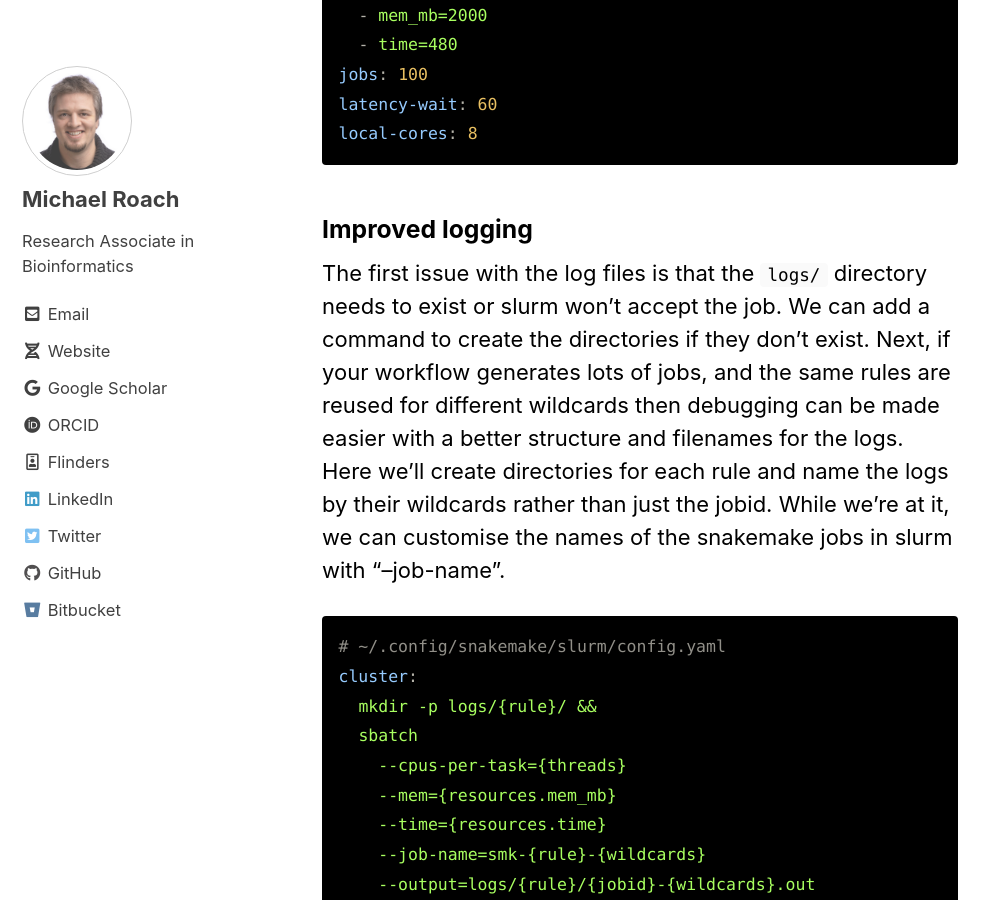
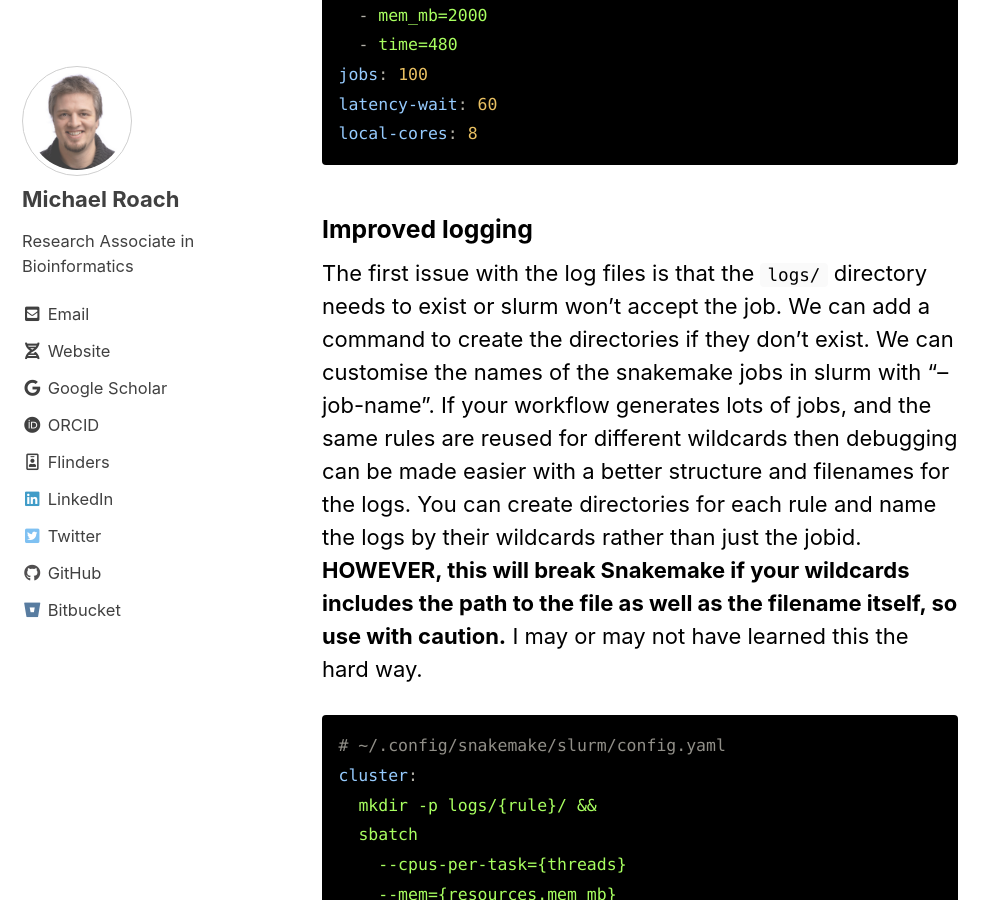
Before and after one commit to FlindersFAME/fame.github.io, a Jekyll site: the page built from Blog/_posts/2021-08-02-snakemake-profiles-updated.md, in a window 1280 px wide and 900 px high, scrolled down 2873 px. Shown: the whole window, without its empty margins (0-999 px from the left). Built offline with Jekyll 4.4.1, drawn with Linux system fonts in a browser that asks for light colours; cached includes are drawn as plain includes; some of the changed text lies outside the part shown.

Commit message:
Update for snakemake profiles

````diff
--- a/Blog/_posts/2021-08-02-snakemake-profiles-updated.md
+++ b/Blog/_posts/2021-08-02-snakemake-profiles-updated.md
@@ -87,10 +87,14 @@ local-cores: 8
 
 ### Improved logging
 The first issue with the log files is that the `logs/` directory needs to exist or slurm won't accept the job. We can add
-a command to create the directories if they don't exist. Next, if your workflow generates lots of jobs, and the same
-rules are reused for different wildcards then debugging can be made easier with a better structure and filenames for the
-logs. Here we'll create directories for each rule and name the logs by their wildcards rather than just the jobid.
-While we're at it, we can customise the names of the snakemake jobs in slurm with "--job-name".
+a command to create the directories if they don't exist.
+We can customise the names of the snakemake jobs in slurm with "--job-name".
+If your workflow generates lots of jobs, and the same rules are reused for different wildcards then debugging can be
+made easier with a better structure and filenames for the logs. You can create directories for each rule and name the
+logs by their wildcards rather than just the jobid. __HOWEVER, this will break Snakemake if your wildcards includes the
+path to the file as well as the filename itself, so use with caution.__
+I may or may not have learned this the hard way.
+
 
 ```yaml
 # ~/.config/snakemake/slurm/config.yaml
````
Also changed, not shown: other parts of Blog/_posts/2021-08-02-snakemake-profiles-updated.md (+13 -13 lines).
